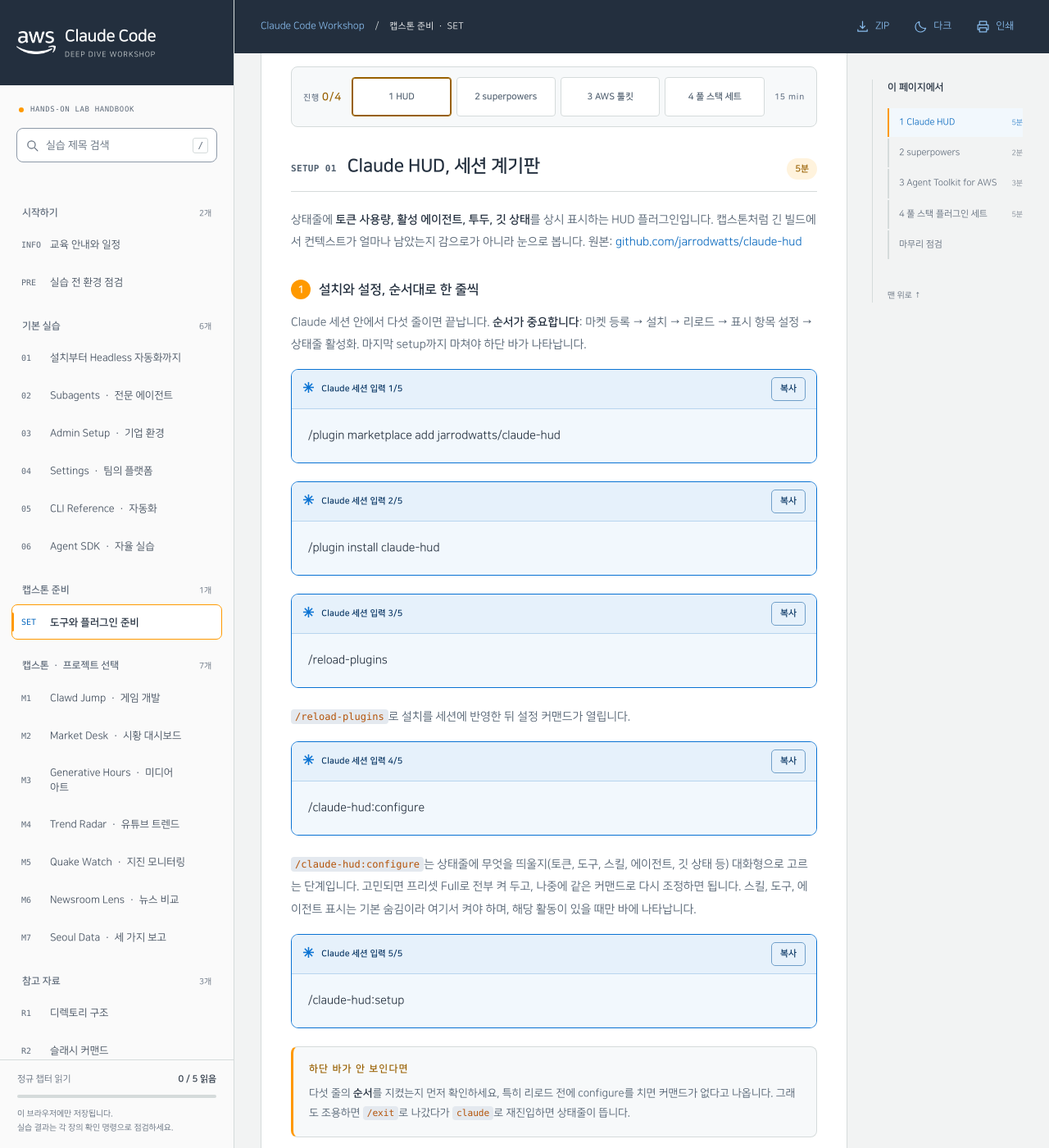
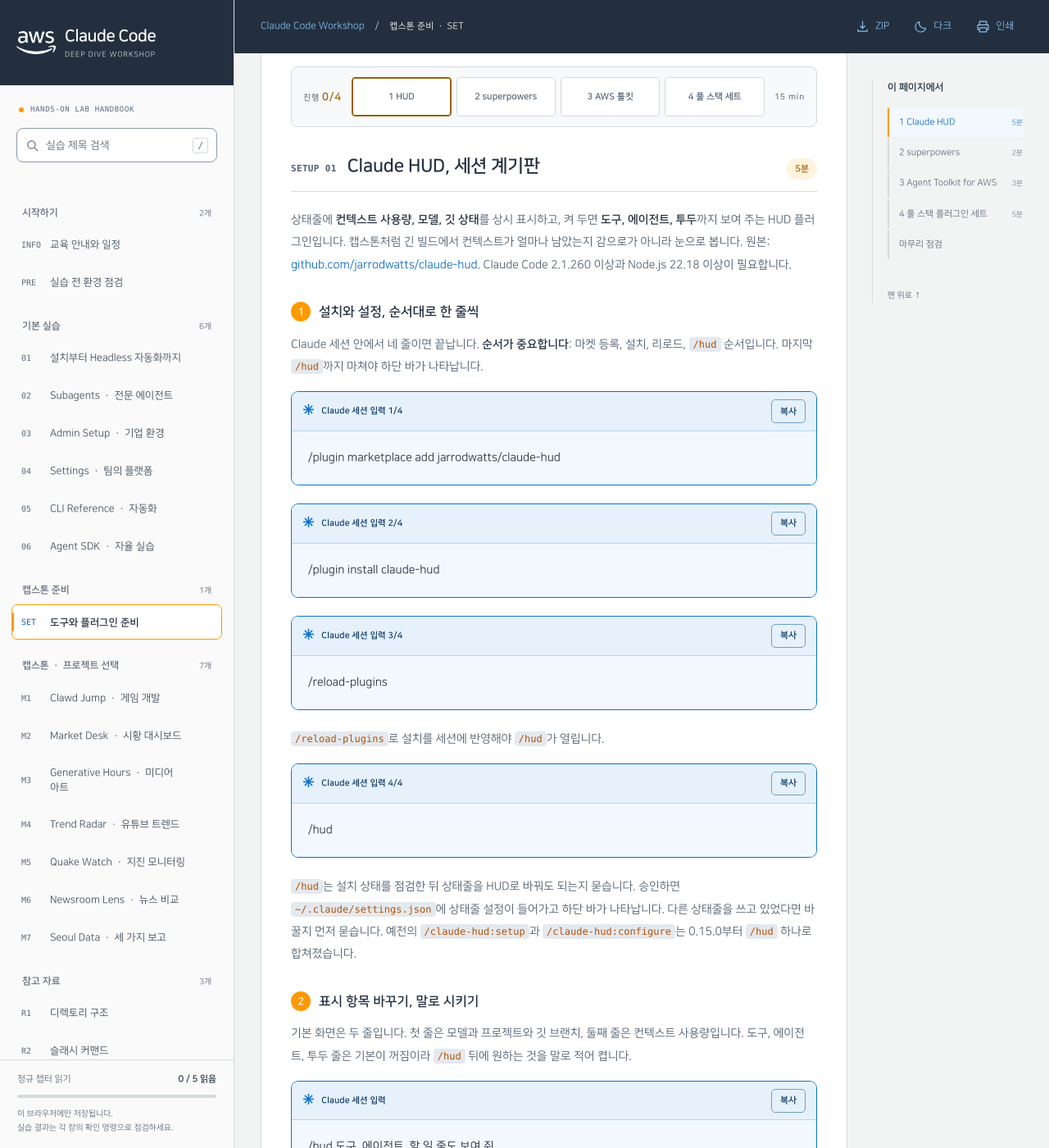
Before and after one commit to whchoi98/whchoi98.github.io, a Jekyll site: the page ccw-hands-on-lab/ClaudeCode_Capstone_Setup.html, which Jekyll copies as it is, in a window 1280 px wide and 1400 px high, scrolled down 371 px. Shown: the whole window at 82% size. Built offline with Jekyll 4.4.1, drawn with Linux system fonts in a browser that asks for light colours; some of the changed text lies outside the part shown.

Commit message:
docs(lab): update the claude-hud install steps to /hud
Sync ccw-hands-on-lab/ from the workshop repository: claude-hud 0.15.0
replaced /claude-hud:setup and /claude-hud:configure with a single /hud
skill, so Capstone Setup now installs with four lines ending in /hud
and changes the display by asking /hud in plain words, and the install
box of Capstone 3 ends in /hud.

```diff
--- a/ccw-hands-on-lab/ClaudeCode_Capstone3_HandsOnLab.html
+++ b/ccw-hands-on-lab/ClaudeCode_Capstone3_HandsOnLab.html
@@ -243,9 +243,9 @@ git add -A &amp;&amp; git commit -m "chore: scaffold" 2&gt;/dev/null || true</co
 <pre id="workshop-code-004"><code>/plugin marketplace add jarrodwatts/claude-hud
 /plugin install claude-hud@claude-hud
 /reload-plugins
-/claude-hud:setup</code></pre>
+/hud</code></pre>
 </div>
-<p class="body">설치가 끝나면 세션 하단 상태줄에 모델, 컨텍스트 사용량, 세션 상태가 표시됩니다.
+<p class="body"><code class="inline">/hud</code>가 상태줄을 HUD로 바꿔도 되는지 물으면 승인합니다. 설치가 끝나면 세션 하단 상태줄에 모델, 컨텍스트 사용량, 세션 상태가 표시됩니다.
   긴 캡스톤에서 컨텍스트가 얼마나 남았는지 한눈에 보이므로, Phase 사이에 정리 시점을 잡기 좋습니다.</p>
 <div class="checkpoint">
 <div class="cp-title">CHECKPOINT</div>
--- a/ccw-hands-on-lab/ClaudeCode_Capstone_Setup.html
+++ b/ccw-hands-on-lab/ClaudeCode_Capstone_Setup.html
@@ -97,44 +97,48 @@
 <section class="task" id="s1">
 <div class="task-head"><span class="task-num">SETUP 01</span><h2>Claude HUD, 세션 계기판</h2><span class="time-badge">5분</span></div>
 <p class="task-goal">
-    상태줄에 <strong>토큰 사용량, 활성 에이전트, 투두, 깃 상태</strong>를 상시 표시하는 HUD 플러그인입니다.
+    상태줄에 <strong>컨텍스트 사용량, 모델, 깃 상태</strong>를 상시 표시하고, 켜 두면 <strong>도구, 에이전트, 투두</strong>까지 보여 주는 HUD 플러그인입니다.
     캡스톤처럼 긴 빌드에서 컨텍스트가 얼마나 남았는지 감으로가 아니라 눈으로 봅니다.
-    원본: <a href="https://github.com/jarrodwatts/claude-hud" style="color:#c9a2ff">github.com/jarrodwatts/claude-hud</a>
+    원본: <a href="https://github.com/jarrodwatts/claude-hud" style="color:#c9a2ff">github.com/jarrodwatts/claude-hud</a>.
+    Claude Code 2.1.260 이상과 Node.js 22.18 이상이 필요합니다.
 </p>
 <div class="step-title"><span class="step-no">1</span>설치와 설정, 순서대로 한 줄씩</div>
-<p class="body">Claude 세션 안에서 다섯 줄이면 끝납니다. <strong>순서가 중요합니다</strong>: 마켓 등록 → 설치 → 리로드 → 표시 항목 설정 → 상태줄 활성화. 마지막 setup까지 마쳐야 하단 바가 나타납니다.</p>
+<p class="body">Claude 세션 안에서 네 줄이면 끝납니다. <strong>순서가 중요합니다</strong>: 마켓 등록, 설치, 리로드, <code class="inline">/hud</code> 순서입니다. 마지막 <code class="inline">/hud</code>까지 마쳐야 하단 바가 나타납니다.</p>
 <div class="code-wrap prompt" data-code-kind="prompt">
-<div class="code-head"><span class="code-label">Claude 세션 입력 1/5</span><button aria-label="Claude 세션 입력 1/5 복사" class="ws-copy" data-copy-code="workshop-code-001" data-copy-label="Claude 세션 입력 1/5 복사" type="button">복사</button></div>
+<div class="code-head"><span class="code-label">Claude 세션 입력 1/4</span><button aria-label="Claude 세션 입력 1/4 복사" class="ws-copy" data-copy-code="workshop-code-001" data-copy-label="Claude 세션 입력 1/4 복사" type="button">복사</button></div>
 <pre id="workshop-code-001"><code>/plugin marketplace add jarrodwatts/claude-hud</code></pre>
 </div>
 <div class="code-wrap prompt" data-code-kind="prompt">
-<div class="code-head"><span class="code-label">Claude 세션 입력 2/5</span><button aria-label="Claude 세션 입력 2/5 복사" class="ws-copy" data-copy-code="workshop-code-002" data-copy-label="Claude 세션 입력 2/5 복사" type="button">복사</button></div>
+<div class="code-head"><span class="code-label">Claude 세션 입력 2/4</span><button aria-label="Claude 세션 입력 2/4 복사" class="ws-copy" data-copy-code="workshop-code-002" data-copy-label="Claude 세션 입력 2/4 복사" type="button">복사</button></div>
 <pre id="workshop-code-002"><code>/plugin install claude-hud</code></pre>
 </div>
 <div class="code-wrap prompt" data-code-kind="prompt">
-<div class="code-head"><span class="code-label">Claude 세션 입력 3/5</span><button aria-label="Claude 세션 입력 3/5 복사" class="ws-copy" data-copy-code="workshop-code-003" data-copy-label="Claude 세션 입력 3/5 복사" type="button">복사</button></div>
+<div class="code-head"><span class="code-label">Claude 세션 입력 3/4</span><button aria-label="Claude 세션 입력 3/4 복사" class="ws-copy" data-copy-code="workshop-code-003" data-copy-label="Claude 세션 입력 3/4 복사" type="button">복사</button></div>
 <pre id="workshop-code-003"><code>/reload-plugins</code></pre>
 </div>
-<p class="body"><code class="inline">/reload-plugins</code>로 설치를 세션에 반영한 뒤 설정 커맨드가 열립니다.</p>
+<p class="body"><code class="inline">/reload-plugins</code>로 설치를 세션에 반영해야 <code class="inline">/hud</code>가 열립니다.</p>
 <div class="code-wrap prompt" data-code-kind="prompt">
-<div class="code-head"><span class="code-label">Claude 세션 입력 4/5</span><button aria-label="Claude 세션 입력 4/5 복사" class="ws-copy" data-copy-code="workshop-code-004" data-copy-label="Claude 세션 입력 4/5 복사" type="button">복사</button></div>
-<pre id="workshop-code-004"><code>/claude-hud:configure</code></pre>
+<div class="code-head"><span class="code-label">Claude 세션 입력 4/4</span><button aria-label="Claude 세션 입력 4/4 복사" class="ws-copy" data-copy-code="workshop-code-004" data-copy-label="Claude 세션 입력 4/4 복사" type="button">복사</button></div>
+<pre id="workshop-code-004"><code>/hud</code></pre>
 </div>
-<p class="body"><code class="inline">/claude-hud:configure</code>는 상태줄에 무엇을 띄울지(토큰, 도구, 스킬, 에이전트, 깃 상태 등)
-  대화형으로 고르는 단계입니다. 고민되면 프리셋 Full로 전부 켜 두고, 나중에 같은 커맨드로 다시 조정하면 됩니다.
-  스킬, 도구, 에이전트 표시는 기본 숨김이라 여기서 켜야 하며, 해당 활동이 있을 때만 바에 나타납니다.</p>
+<p class="body"><code class="inline">/hud</code>는 설치 상태를 점검한 뒤 상태줄을 HUD로 바꿔도 되는지 묻습니다. 승인하면 <code class="inline">~/.claude/settings.json</code>에 상태줄 설정이 들어가고 하단 바가 나타납니다. 다른 상태줄을 쓰고 있었다면 바꿀지 먼저 묻습니다.
+  예전의 <code class="inline">/claude-hud:setup</code>과 <code class="inline">/claude-hud:configure</code>는 0.15.0부터 <code class="inline">/hud</code> 하나로 합쳐졌습니다.</p>
+<div class="step-title"><span class="step-no">2</span>표시 항목 바꾸기, 말로 시키기</div>
+<p class="body">기본 화면은 두 줄입니다. 첫 줄은 모델과 프로젝트와 깃 브랜치, 둘째 줄은 컨텍스트 사용량입니다. 도구, 에이전트, 투두 줄은 기본이 꺼짐이라 <code class="inline">/hud</code> 뒤에 원하는 것을 말로 적어 켭니다.</p>
 <div class="code-wrap prompt" data-code-kind="prompt">
-<div class="code-head"><span class="code-label">Claude 세션 입력 5/5</span><button aria-label="Claude 세션 입력 5/5 복사" class="ws-copy" data-copy-code="workshop-code-005" data-copy-label="Claude 세션 입력 5/5 복사" type="button">복사</button></div>
-<pre id="workshop-code-005"><code>/claude-hud:setup</code></pre>
+<div class="code-head"><span class="code-label">Claude 세션 입력</span><button aria-label="Claude 세션 입력 복사" class="ws-copy" data-copy-code="workshop-code-005" data-copy-label="Claude 세션 입력 복사" type="button">복사</button></div>
+<pre id="workshop-code-005"><code>/hud 도구, 에이전트, 할 일 줄도 보여 줘</code></pre>
 </div>
+<p class="body">Claude가 설정 항목을 찾아 미리보기를 보여 주고, 승인하면 저장합니다. 켠 줄은 해당 활동이 있을 때만 바에 나타납니다. 마음에 안 들면 <code class="inline">/hud 방금 바꾼 것 되돌려 줘</code>라고 하면 됩니다.</p>
 <div class="callout tip">
 <span class="co-title">하단 바가 안 보인다면</span>
-    다섯 줄의 <strong>순서</strong>를 지켰는지 먼저 확인하세요, 특히 리로드 전에 configure를 치면 커맨드가 없다고 나옵니다.
+    네 줄의 <strong>순서</strong>를 지켰는지 먼저 확인하세요. 리로드 전에 <code class="inline">/hud</code>를 치면 커맨드가 없다고 나옵니다.
+    상태줄에 <code class="inline">/hud</code>를 입력하라는 한 줄만 보이면 Node.js가 22.18보다 낮은 것입니다. <code class="inline">/hud</code>를 다시 실행하면 더 새 Node를 찾거나 설치를 도와줍니다.
     그래도 조용하면 <code class="inline">/exit</code>로 나갔다가 <code class="inline">claude</code>로 재진입하면 상태줄이 뜹니다.
   </div>
 <div class="checkpoint">
 <div class="cp-title">CHECKPOINT</div>
-<label class="cp-item"><input data-cp="s1" type="checkbox"/><span>재진입 후 상태줄에 토큰/깃 정보가 표시된다</span></label>
+<label class="cp-item"><input data-cp="s1" type="checkbox"/><span>상태줄에 모델과 컨텍스트 사용량이 표시된다</span></label>
 </div>
 </section>
 <section class="task" id="s2">
@@ -250,7 +254,7 @@ done</code></pre>
 </div>
 <table class="tbl">
 <tr><th>확인</th><th>기대</th></tr>
-<tr><td>상태줄</td><td>HUD가 토큰, 에이전트, 깃 상태를 표시</td></tr>
+<tr><td>상태줄</td><td>HUD가 컨텍스트 사용량과 깃 상태를 표시, 켜 두면 도구와 에이전트도 표시</td></tr>
 <tr><td>/plugin</td><td>superpowers, AWS 툴킷 6종, 선택 설치분이 목록에</td></tr>
 <tr><td>/context all</td><td>플러그인 도구가 차지하는 컨텍스트 파악, 과하면 disable</td></tr>
 </table>
```
